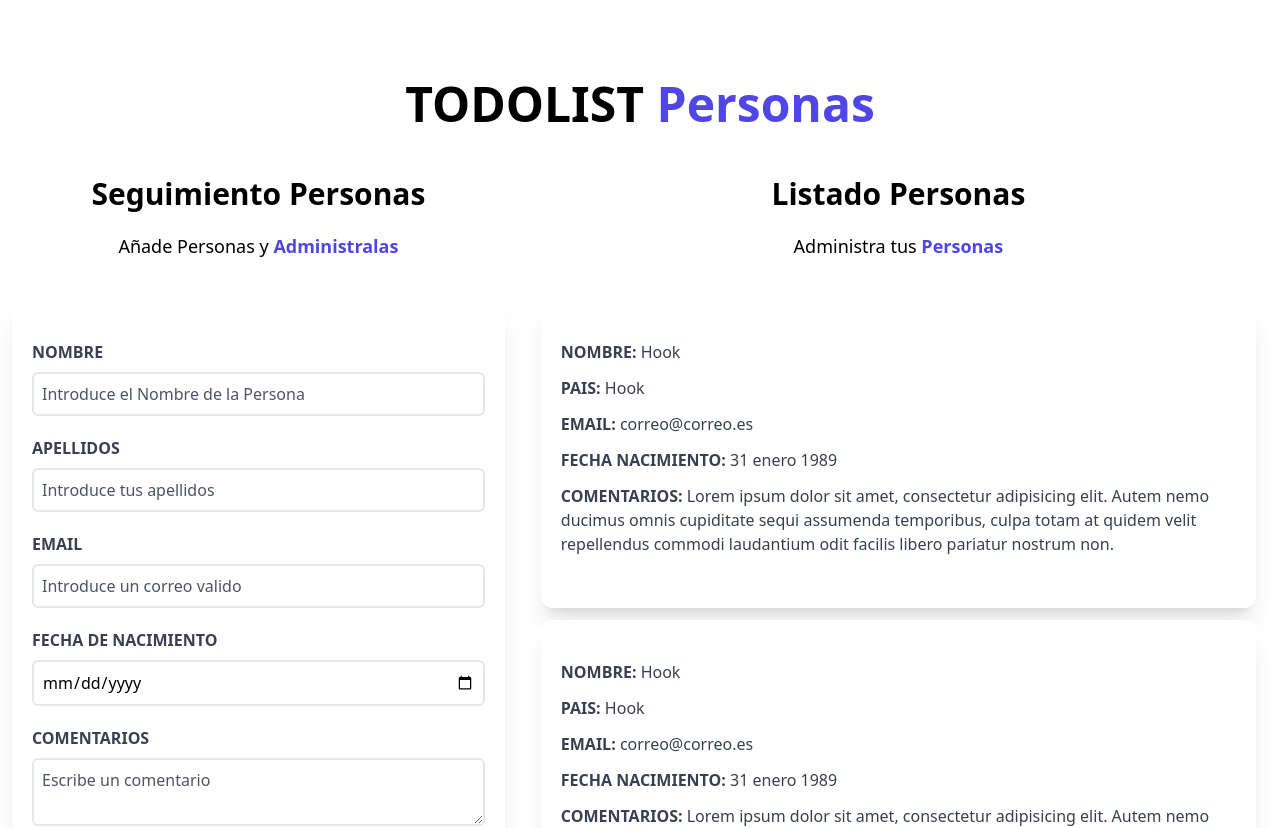
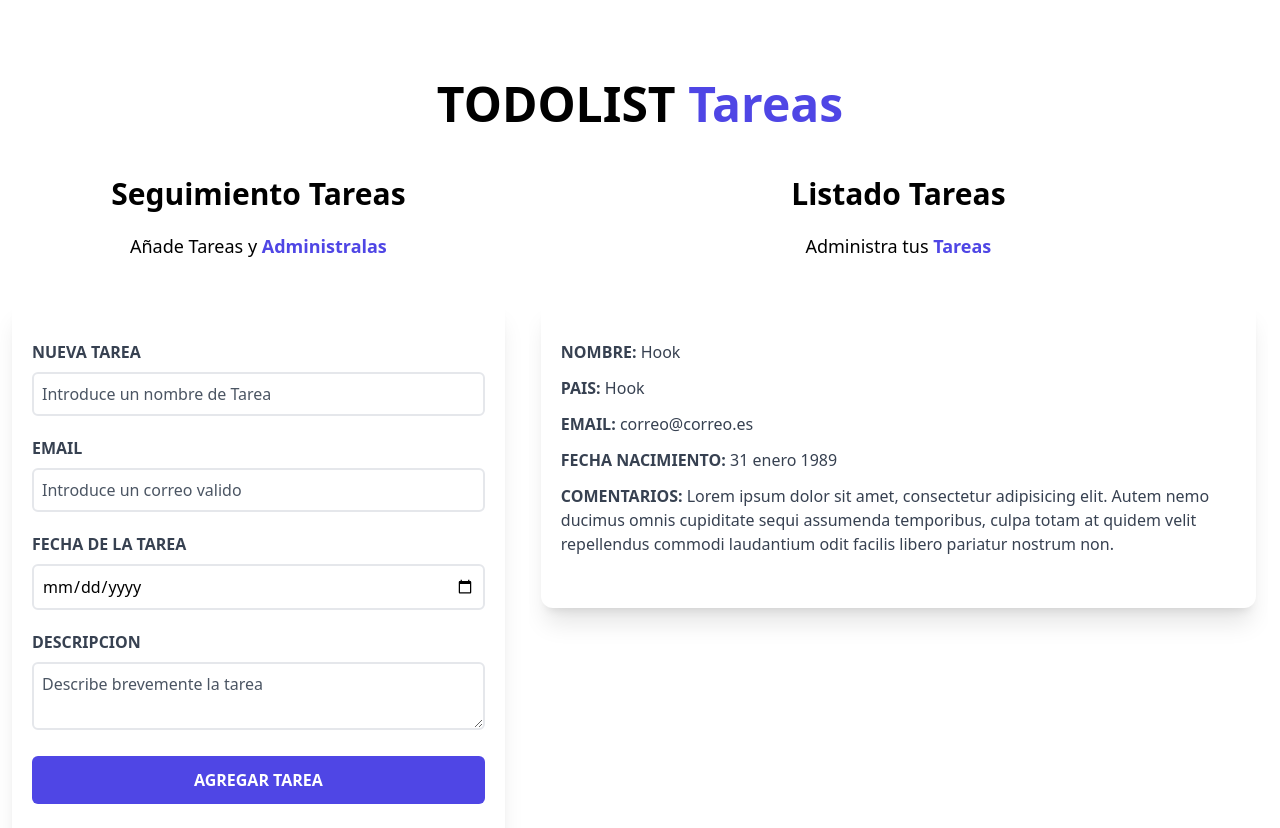
Before and after one commit to jgonzalez-89/react-TODO-application, a React (Vite) app: page / in a window 1280 px wide. Shown: the top 828 px of the page. Built offline with nearby package versions, Linux system fonts and the light colour scheme.

Commit message:
rename components

```diff
--- a/src/App.jsx
+++ b/src/App.jsx
@@ -1,22 +1,22 @@
 import { useState } from "react"
 import Formulario from "./components/Formulario"
 import Header from "./components/Header"
-import ListadoPersonas from "./components/ListadoPersonas"
+import ListadoTareas from "./components/ListadoTareas";
 
 
 function App() {
 
-  const [persona, setPersona] = useState([]);
+  const [tarea, setTarea] = useState([]);
 
   return (
     <div className="container mx-auto mt-20">
     <Header />
       <div className="md:flex mt-12">
       <Formulario
-        persona={persona}
-        setPersona={setPersona}
+        tarea={tarea}
+        setTarea={setTarea}
       />
-      <ListadoPersonas />
+      <ListadoTareas />
       </div>
 
     </div>
--- /dev/null
+++ b/src/components/Error.jsx
@@ -0,0 +1,11 @@
+import React from 'react'
+
+const Error = ({mensaje}) => {
+  return (
+    <div className="bg-red-600 text-center uppercase text-white texte-bold p-3 rounded-md mb-3">
+        <p>{mensaje}</p>
+    </div>
+  )
+}
+
+export default Error
--- a/src/components/Formulario.jsx
+++ b/src/components/Formulario.jsx
@@ -1,12 +1,12 @@
 import React from 'react'
 import { useState, useEffect } from 'react'
+import Error from './Error';
 
 
-const Formulario = ({ persona, setPersona }) => {
+const Formulario = ({ tarea, setTarea }) => {
 	const [nombre, setNombre] = useState("");
-  const [apellido, setApellido] = useState("");
   const [email, setEmail] = useState("");
-  const [nacimiento, setNacimiento] = useState("");
+  const [fecha, setFecha] = useState("");
   const [comentario, setComentario] = useState("");
 
   const [error, setError] = useState(false)
@@ -16,68 +16,53 @@ const Formulario = ({ persona, setPersona }) => {
     e.preventDefault();
 
     // Validacion de formulario
-    if([nombre, apellido, email, nacimiento, comentario].includes("")){
+    if([nombre, email, fecha, comentario].includes("")){
       console.log("Hay al menos un campo vacio")
       setError(true);
       return;
     }
     setError(false);
 
-    // Objeto de Persona
-    const objetoPersona = {
+    // Objeto de Tarea
+    const objetoTarea = {
       nombre,
-      apellido,
       email,
-      nacimiento,
+      fecha,
       comentario
     }
 
-    setPersona([...persona, objetoPersona]);
+    setTarea([...tarea, objetoTarea]);
 
     // Reiniciar Formulario
     setNombre('')
-    setApellido('')
     setEmail('')
-    setNacimiento('')
+    setFecha('')
     setComentario('')
 
   }
 
   return (
     <div className="mx-3 md:w-1/2 lg:w-2/5">
-      <h2 className="font-black text-3xl text-center">Seguimiento Personas</h2>
+      <h2 className="font-black text-3xl text-center">Seguimiento Tareas</h2>
 
-      <p className='text-lg mt-5 text-center mb-10'>Añade Personas y {""}
+      <p className='text-lg mt-5 text-center mb-10'>Añade Tareas y {""}
         <span className="text-indigo-600 font-bold">Administralas</span>
       </p>
 
       <form
       onSubmit={handleSubmit}
       className="bg-white shadow-xl rounded-lg py-10 px-5 mb-10">
-        {error && (<div className="bg-red-600 text-center uppercase text-white texte-bold p-3 rounded-md mb-3"><p>Todos los campos son obligatirios</p></div>)}
+        {error && <Error mensaje='Todos los campos son obligatorios' />}
         <div className='mb-5'>
-          <label htmlFor='nombre' className='block text-gray-700 uppercase font-bold'>Nombre</label>
+          <label htmlFor='nombre' className='block text-gray-700 uppercase font-bold'>Nueva Tarea</label>
 
           <input
             id='nombre'
             type="text"
-            placeholder="Introduce el Nombre de la Persona"
+            placeholder="Introduce un nombre de Tarea"
             className='border-2 w-full p-2 mt-2 placeholder-gray-600 rounded-md'
             value={nombre}
             onChange={(e) => setNombre(e.target.value)}
-          />
-        </div>
-
-        <div className='mb-5'>
-          <label htmlFor='apellidos' className='block text-gray-700 uppercase font-bold'>Apellidos</label>
-
-          <input
-            id='apellidos'
-            type="text"
-            placeholder="Introduce tus apellidos"
-            className='border-2 w-full p-2 mt-2 placeholder-gray-600 rounded-md'
-            value={apellido}
-            onChange={(e) => setApellido(e.target.value)}
           />
         </div>
 
@@ -95,23 +80,23 @@ const Formulario = ({ persona, setPersona }) => {
         </div>
 
         <div className='mb-5'>
-          <label htmlFor='fecha' className='block text-gray-700 uppercase font-bold'>Fecha de Nacimiento</label>
+          <label htmlFor='fecha' className='block text-gray-700 uppercase font-bold'>Fecha de la Tarea</label>
 
           <input
-            id='nacimiento'
+            id='fecha'
             type="date"
             className='border-2 w-full p-2 mt-2 placeholder-gray-600 rounded-md'
-            value={nacimiento}
-            onChange={(e) => setNacimiento(e.target.value)}
+            value={fecha}
+            onChange={(e) => setFecha(e.target.value)}
           />
         </div>
 
         <div className='mb-5'>
-          <label htmlFor='comentarios' className='block text-gray-700 uppercase font-bold'>Comentarios</label>
+          <label htmlFor='comentarios' className='block text-gray-700 uppercase font-bold'>Descripcion</label>
           <textarea
             id='comentarios'
             className='border-2 w-full p-2 mt-2 placeholder-gray-600 rounded-md'
-            placeholder='Escribe un comentario'
+            placeholder='Describe brevemente la tarea'
             value={comentario}
             onChange={(e) => setComentario(e.target.value)}
           />
@@ -120,7 +105,7 @@ const Formulario = ({ persona, setPersona }) => {
         <input
           type="submit"
           className="bg-indigo-600 w-full p-3 text-white uppercase font-bold hover:bg-indigo-800 rounded-md cursor-pointer transition-all"
-          value="Agregar persona"
+          value="Agregar Tarea"
 
         />
       </form>
--- a/src/components/Header.jsx
+++ b/src/components/Header.jsx
@@ -5,7 +5,7 @@ const Header = () => {
     <>
       <h1 className='font-black text-5xl text-center md:w-2/3 mx-auto'>
         TODOLIST {""}
-        <span className="text-indigo-600">Personas</span>
+        <span className="text-indigo-600">Tareas</span>
         </h1>
     </>
   )
--- a/src/components/ListadoPersonas.jsx
+++ /dev/null
@@ -1,24 +0,0 @@
-import React from 'react'
-import Persona from './Persona'
-
-
-const ListadoPersonas = () => {
-    return (
-        <div className="mx-3 md:w-1/2 lg:w-3/5 md:h-screen overflow-y-scroll">
-            <h2 className='font-black text-3xl text-center'>Listado Personas</h2>
-            <p className='text-lg mt-5 text-center mb-10'>
-                Administra tus {""}
-                <span className="text-indigo-600 font-bold">Personas</span>
-            </p>
-
-            <Persona />
-            <Persona />
-            <Persona />
-            <Persona />
-            <Persona />
-
-        </div>
-    )
-}
-
-export default ListadoPersonas
--- /dev/null
+++ b/src/components/ListadoTareas.jsx
@@ -0,0 +1,20 @@
+import React from 'react'
+import Tarea from './Tarea'
+
+
+const ListadoTareas = () => {
+    return (
+        <div className="mx-3 md:w-1/2 lg:w-3/5 md:h-screen overflow-y-scroll">
+            <h2 className='font-black text-3xl text-center'>Listado Tareas</h2>
+            <p className='text-lg mt-5 text-center mb-10'>
+                Administra tus {""}
+                <span className="text-indigo-600 font-bold">Tareas</span>
+            </p>
+
+            <Tarea />
+
+        </div>
+    )
+}
+
+export default ListadoTareas
```
Also changed, not shown: src/components/Tarea.jsx (renamed from src/components/Persona.jsx).
